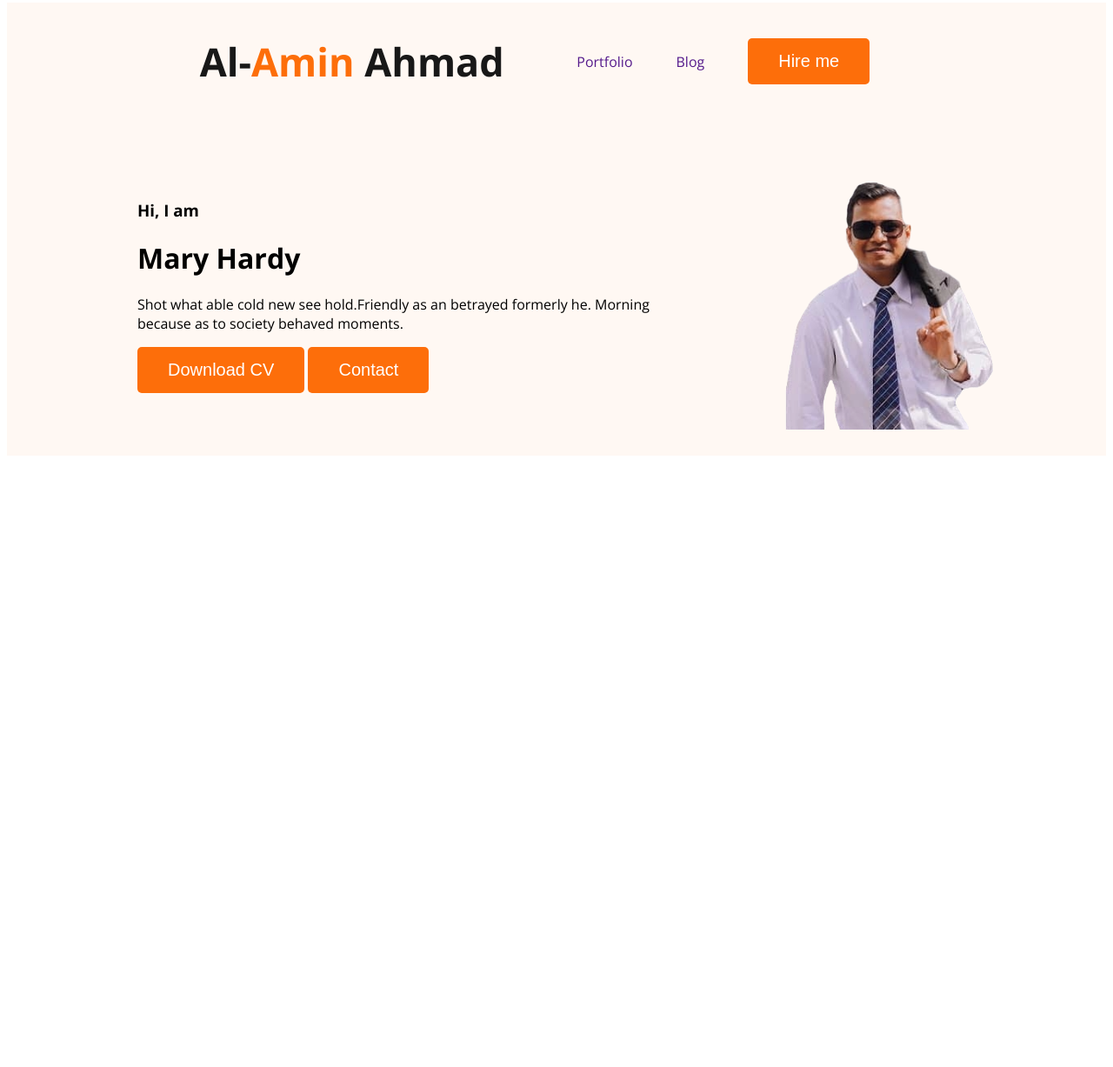
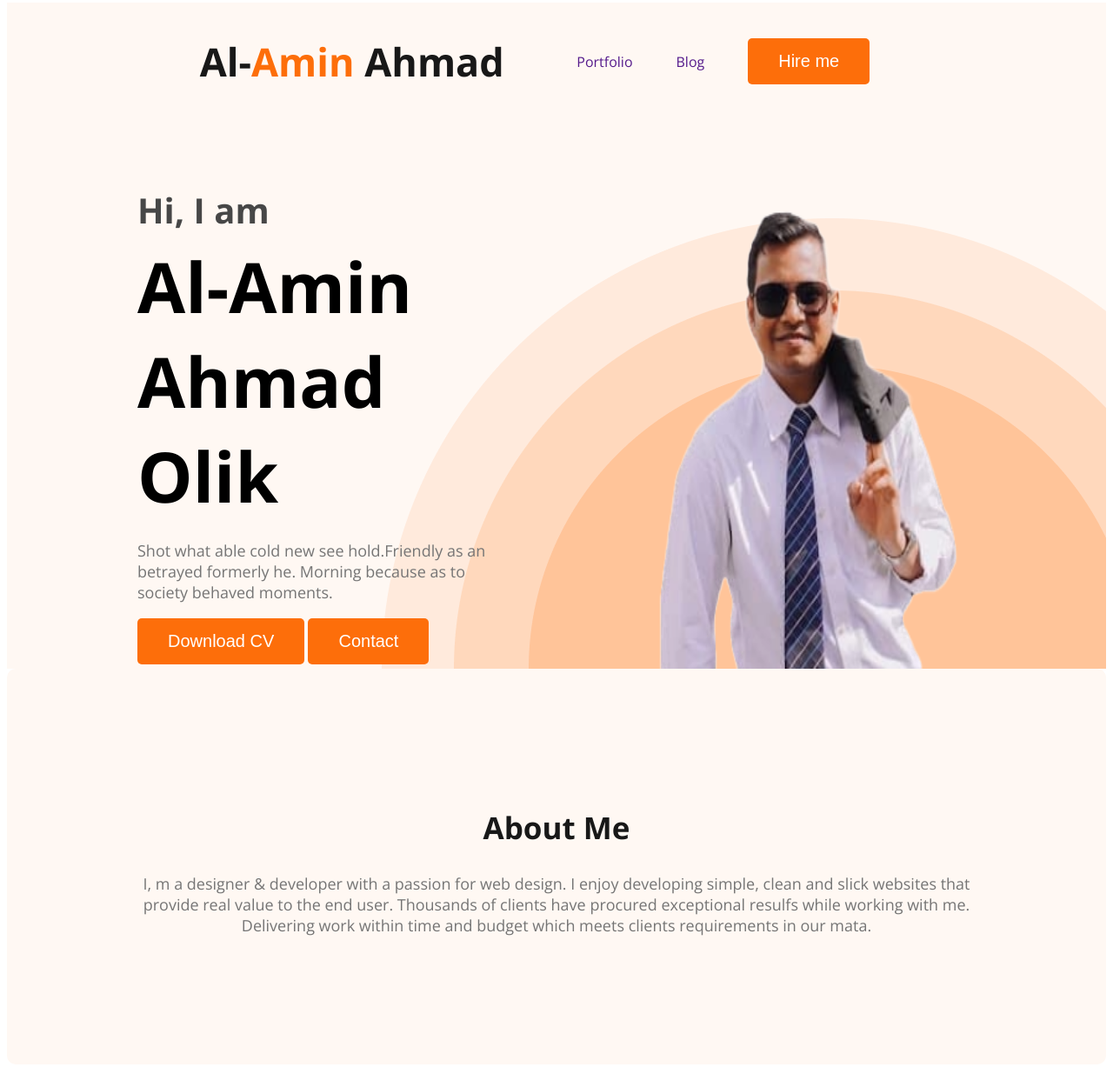
Before and after one commit to abidurrahman1515/developer-portfolio, a plain HTML site: page index.html in a window 1280 px wide. Shown: the part 5-1232 px from the top of the page at 87% size. Before the commit the page ends 800 px from the top, so only its background shows below. Drawn offline with nearby package versions, Linux system fonts and the light colour scheme.

Commit message:
added section

```diff
--- a/Styles/portfolio.css
+++ b/Styles/portfolio.css
@@ -1,13 +1,14 @@
 /* common shared styles */
-body{
+body {
     font-family: 'Lato', sans-serif;
     font-family: "Open Sans", sans-serif;
 }
-.text-primary{
-    color:#FD6E0A;
+
+.text-primary {
+    color: #FD6E0A;
 }
 
-.btn-primary{
+.btn-primary {
     background: #FD6E0A;
     border-radius: 5px;
     border: 0;
@@ -15,45 +16,102 @@ body{
     color: white;
     font-weight: 700px;
     padding: 15px 35px;
-
-}
-
-/* header related styles */
-.header{
-    background-color: #FFF8F3;
 }
 
 /* nav related style */
-nav{
+nav {
     display: flex;
-    justify-content:space-around;
+    justify-content: space-around;
     align-items: center;
     padding: 0 200px;
 
 }
 
-.nav-title{
+.nav-title {
     color: #181818;
     font-size: 45px;
     font-weight: 800px;
 }
-nav > ul{
+
+nav>ul {
     display: flex;
     align-items: center;
 }
-nav li{
+
+nav li {
     list-style: none;
     margin-right: 50px;
 }
-nav a{
+
+nav a {
     text-decoration: none;
 }
 
-.banner{
-    padding: 30px 30px 30px 150px;
+
+/* header related styles */
+.header {
+    background-color: #FFF8F3;
+    background-image: url(../images/header_bg.png);
+    background-repeat: no-repeat;
+    background-position: bottom right;
+}
+
+.banner {
+    padding: 30px 30px 0px 150px;
     display: flex;
     align-items: center;
+    justify-content: space-between;
 }
-.profile-pic{
-    width: 500px;
+
+.banner-content {
+    max-width: 500px;
+    /* height: 600px; */
 }
+
+.banner .profile-pic {
+    width: 650px;
+    height: 600px;
+}
+
+.banner-greeting {
+    color: #474747;
+    font-size: 40px;
+    margin-bottom: 0;
+}
+
+.banner-title {
+    font-size: 80px;
+    margin-top: 5px;
+    margin-bottom: 20px;
+}
+
+.banner-description {
+    color: rgb(117, 117, 117);
+    font-size: 18px;
+    font-weight: 400;
+    text-align: left;
+}
+
+/* main section styles */
+
+/* about section style */
+.about {
+    border-radius: 10px;
+    background: rgb(255, 248, 243);
+    padding: 130px;
+    margin: 130px opx;
+}
+
+.section-title {
+    color: rgb(24, 24, 24);
+    text-align: center;
+    font-size: 35px;
+    font-weight: 700;
+}
+
+.section-description {
+    color: rgb(117, 117, 117);
+    font-size: 18px;
+    font-weight: 400;
+    text-align: center;
+}
--- a/index.html
+++ b/index.html
@@ -25,8 +25,8 @@
         <div class="banner">
             <div class="banner-content">
                 <h3 class="banner-greeting">Hi, I  am</h3>
-                <h1 class="banner-title">Mary Hardy</h1>
-                <p>Shot what able cold new see hold.Friendly as an betrayed formerly he. Morning because as to society behaved moments.</p>
+                <h1 class="banner-title">Al-Amin Ahmad Olik</h1>
+                <p class="banner-description">Shot what able cold new see hold.Friendly as an betrayed formerly he. Morning because as to society behaved moments.</p>
                 <button class="btn-primary">Download CV</button>
                 <button class="btn-primary">Contact</button>
             </div>
@@ -34,7 +34,10 @@
         </div>
     </header>
     <main>
-
+        <section class="about">
+            <h2 class="section-title">About Me</h2>
+            <p class="section-description">I, m a designer & developer with a passion for web design. I enjoy developing simple, clean and slick websites that provide real value to the end user. Thousands of clients have procured exceptional resulfs while working with me. Delivering work within time and budget which meets clients requirements in our mata.</p>
+        </section>
     </main>
     <footer>
 
```
